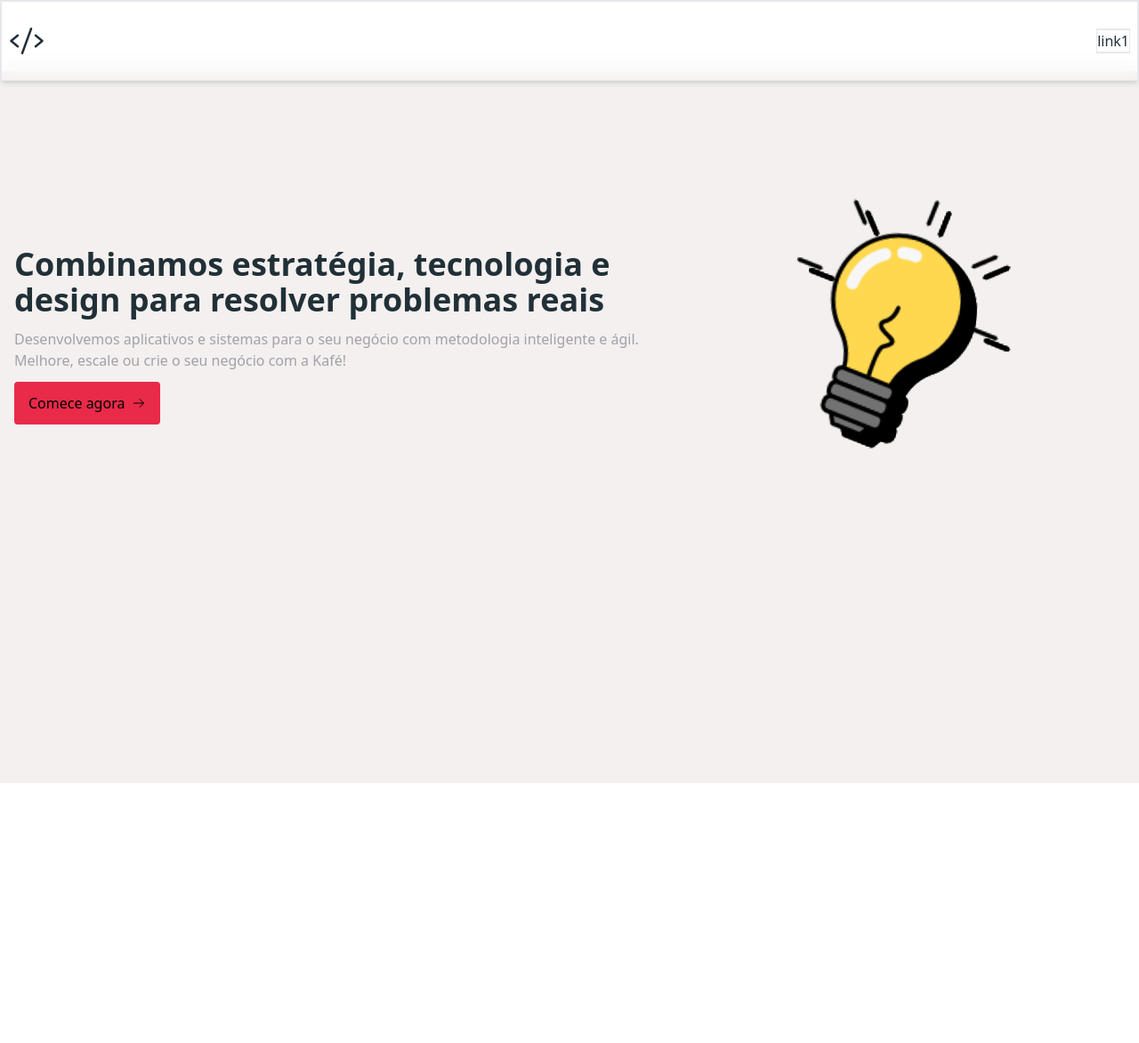
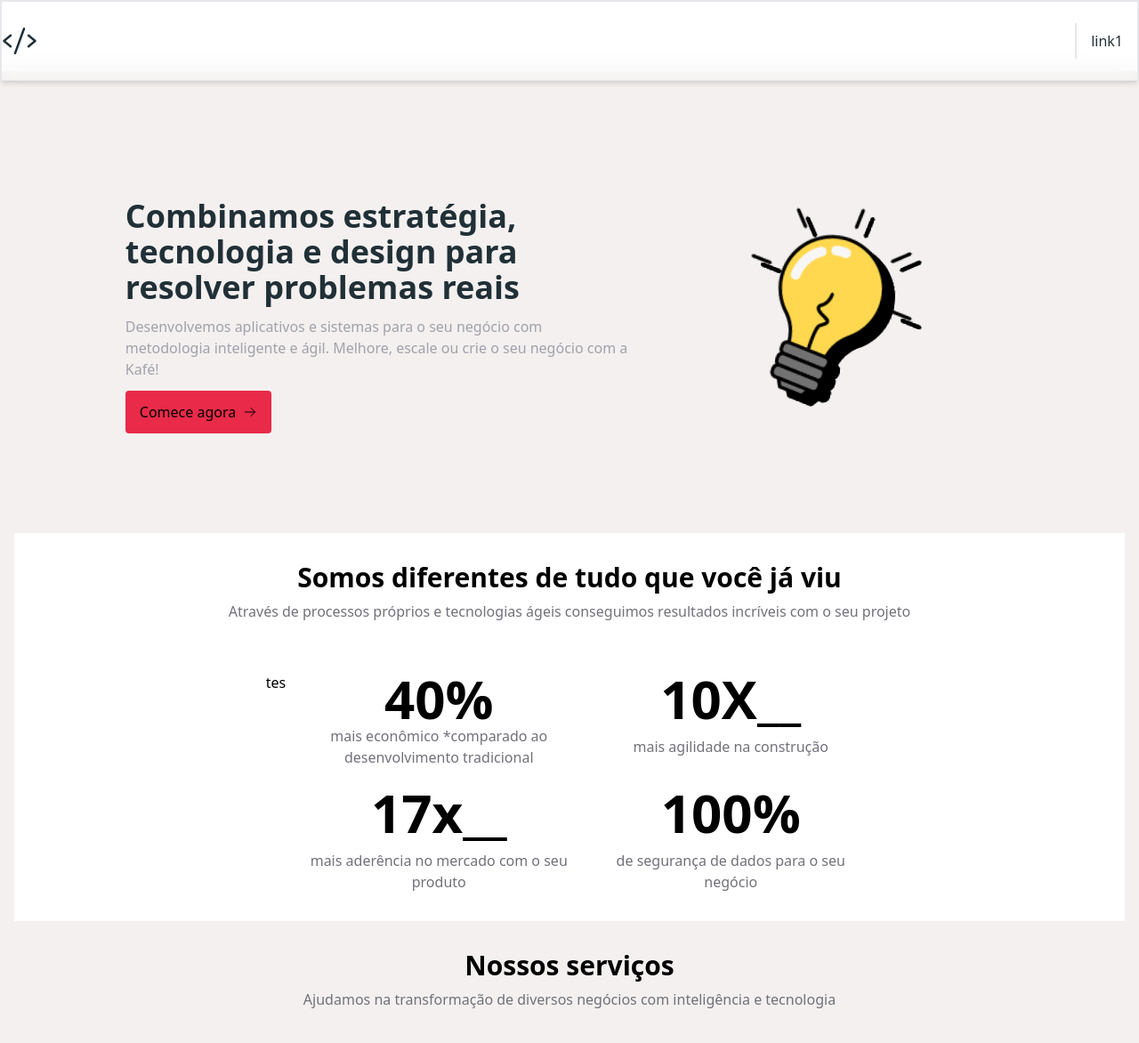
Before and after one commit to natan1506/website-template, a React (Vite) app: page / in a window 1280 px wide. Shown: the top 1172 px of the page at 89% size. Before the commit the page ends 880 px from the top, so only its background shows below. Built offline with nearby package versions, Linux system fonts and the light colour scheme.

Commit message:
add section yours services

```diff
--- a/src/components/Navbar.tsx
+++ b/src/components/Navbar.tsx
@@ -28,15 +28,15 @@ export default function Navbar({ scrollPosition }: NavbarProps) {
   }, [scrollPosition]);
 
   return (
-    <nav className={[`w-full h border-b border-2 text-palette-gray flex flex-1 justify-between px-2 shadow-md backdrop-blur-md fixed top-0 items-center transition-all`, stateStyles.navbar].join(" ")}>
-      <div>
+    <nav className={[`w-full h border-b border-2 text-palette-gray flex flex-1 justify-between shadow-md backdrop-blur-md fixed top-0 items-center transition-all`].join(" ")}>
+      <div className={stateStyles.navbar}>
         <Code
           className={[`transition-all`, stateStyles.icon].join(" ")}
         />
       </div>
-      <div>
+      <div className="border-l-2">
         <Link to="/" >
-          <button className="border-l border-r border-2 hover:bg-palette-blue">
+          <button className="hover:bg-palette-blue px-4 py-2">
             link1
 
           </button>
--- a/src/main.tsx
+++ b/src/main.tsx
@@ -5,6 +5,8 @@ import './styles/global.css'
 
 ReactDOM.createRoot(document.getElementById('root')!).render(
   <React.StrictMode>
-    <App />
+    <div className='bg-palette-white'>
+      <App />
+    </div>
   </React.StrictMode>,
 )
--- a/src/pages/Home/index.tsx
+++ b/src/pages/Home/index.tsx
@@ -5,9 +5,9 @@ import Lottie from "lottie-react";
 
 export default function Home() {
   return (
-    <div>
-      <section>
-        <div className="flex sm:flex-col md:flex-row items-center w-full mx-auto mt-4 gap-2">
+    <div className="container">
+      <section className="py-8">
+        <div className="flex sm:flex-col md:flex-row items-center w-full mx-auto mt-4 gap-2 max-w-[80%]">
           <div className="flex flex-col gap-3 items-start">
             <h1 className="text-4xl font-bold text-palette-gray">
               Combinamos estratégia, tecnologia e design para resolver problemas reais
@@ -25,6 +25,44 @@ export default function Home() {
           </div>
         </div>
       </section>
+      <section className=" py-8 flex justify-center flex-col text-center gap-2 bg-white">
+        <h2 className="text-3xl font-semibold">Somos diferentes de tudo que você já viu</h2>
+
+        <span className="text-md text-zinc-500">Através de processos próprios e tecnologias ágeis conseguimos resultados incríveis com o seu projeto</span>
+
+        <div className="flex justify-center gap-3 mt-12">
+          <div className="h-16">
+            <span>tes</span>
+            {/* <Lottie animationData={lamp} /> */}
+          </div>
+          <div className="grid grid-cols-2 grid-rows-2 gap-2">
+            <div className="flex flex-col max-w-xs">
+              <span className="text-6xl font-bold">40%</span>
+              <span className="text-md text-zinc-500 text-wrap">
+                mais econômico *comparado
+                ao desenvolvimento tradicional</span>
+            </div>
+            <div className="flex flex-col max-w-xs gap-3">
+              <span className="text-6xl font-bold">10X__</span>
+              <span className="text-md text-zinc-500 text-wrap">mais agilidade na construção</span>
+            </div>
+            <div className="flex flex-col max-w-xs gap-3">
+              <span className="text-6xl font-bold">17x__</span>
+              <span className="text-md text-zinc-500 text-wrap">mais aderência no mercado
+                com o seu produto</span>
+            </div>
+            <div className="flex flex-col max-w-xs gap-3">
+              <span className="text-6xl font-bold">100%</span>
+              <span className="text-md text-zinc-500 text-wrap">de segurança de dados
+                para o seu negócio</span>
+            </div>
+          </div>
+        </div>
+      </section>
+      <section className="py-8 flex justify-center flex-col text-center gap-2">
+        <h2 className="text-center text-3xl font-semibold">Nossos serviços</h2>
+        <span className="text-md text-zinc-500">Ajudamos na transformação de diversos negócios com inteligência e tecnologia</span>
+      </section>
     </div>
   )
 }
```
